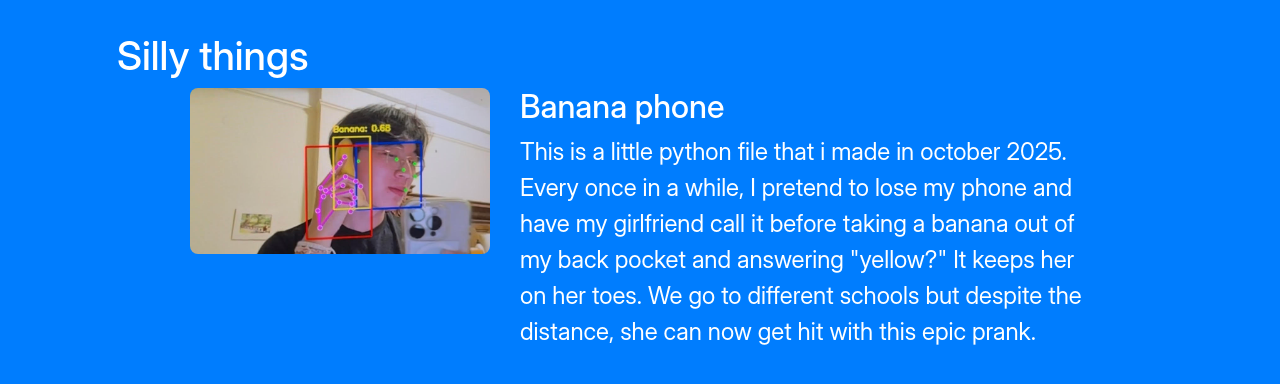
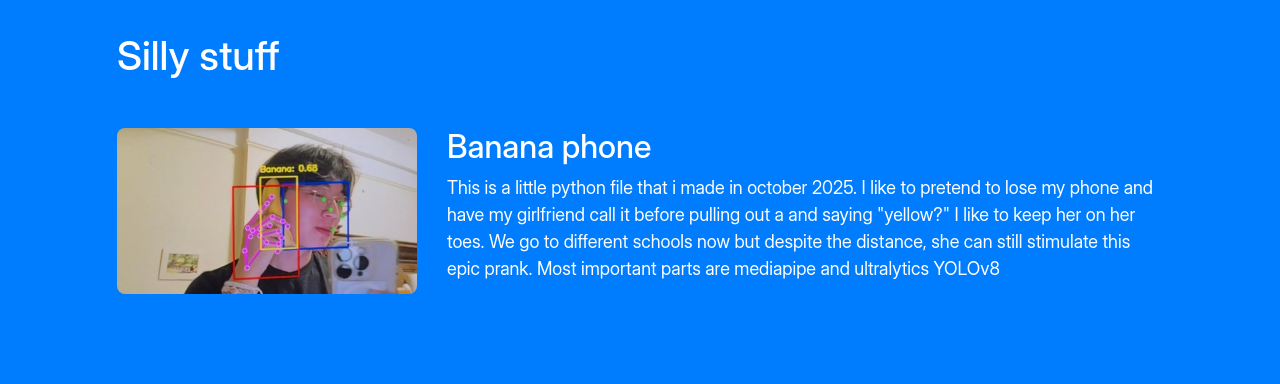
Before and after one commit to kz357/personal-page, a Flask app: page /projects in a window 1280 px wide. Shown: the part 62-446 px from the top of the page. Run offline with Flask 3, Linux system fonts and the light colour scheme; some libraries are stand-ins or nearby versions; some web fonts are replaced.

Commit message:
added to projects

```diff
--- a/app.py
+++ b/app.py
@@ -5,9 +5,9 @@ app = Flask(__name__)
 PROJECTS = [
     {
         "title": "Banana phone",
-        "description": "This is a little python file that i made in october 2025. Every once in a while, I pretend to lose my phone and have my girlfriend call it before taking a banana out of my back pocket and answering \"yellow?\" It keeps her on her toes. We go to different schools but despite the distance, she can now get hit with this epic prank.",
+        "description": "This is a little python file that i made in october 2025. I like to pretend to lose my phone and have my girlfriend call it before pulling out a and saying \"yellow?\" I like to keep her on her toes. We go to different schools now but despite the distance, she can still stimulate this epic prank. Most important parts are mediapipe and ultralytics YOLOv8",
         "image": "images/bananapjone.jpg",
-        "url": "https://github.com/kz357/banana-phone-sensor/tree"
+        "url": "https://github.com/kz357/banana-phone-sensor"
     },
 ]
 
--- a/templates/projects.html
+++ b/templates/projects.html
@@ -2,8 +2,8 @@
 {% block title %}Kevin Zhang{% endblock %}
 {% block content %}
 <div style="margin: 1rem; padding: 1rem">
-    <h1>Silly things</h1>
-    <div style="max-width: 900px; margin: 0 auto; padding: 0px;">
+    <h1>Silly stuff</h1>
+    <div style="max-width: 1200px; margin-top: 3rem; padding: 0px;">
         {% for project in projects %}
         <div style="display: flex; gap: 30px; margin-bottom: 50px; align-items: flex-start;">
             <img src="{{ url_for('static', filename=project.image) }}"
@@ -11,7 +11,7 @@
                  style="width: 300px; height: auto; border-radius: 8px;">
             <div>
                 <h2><a href="{{ project.url }}" target="_blank" style="text-decoration: none; color: inherit;">{{ project.title }}</a></h2>
-                <p>{{ project.description }}</p>
+                <p style="font-size: 18px;">{{ project.description }}</p>
             </div>
         </div>
         {% endfor %}
```
